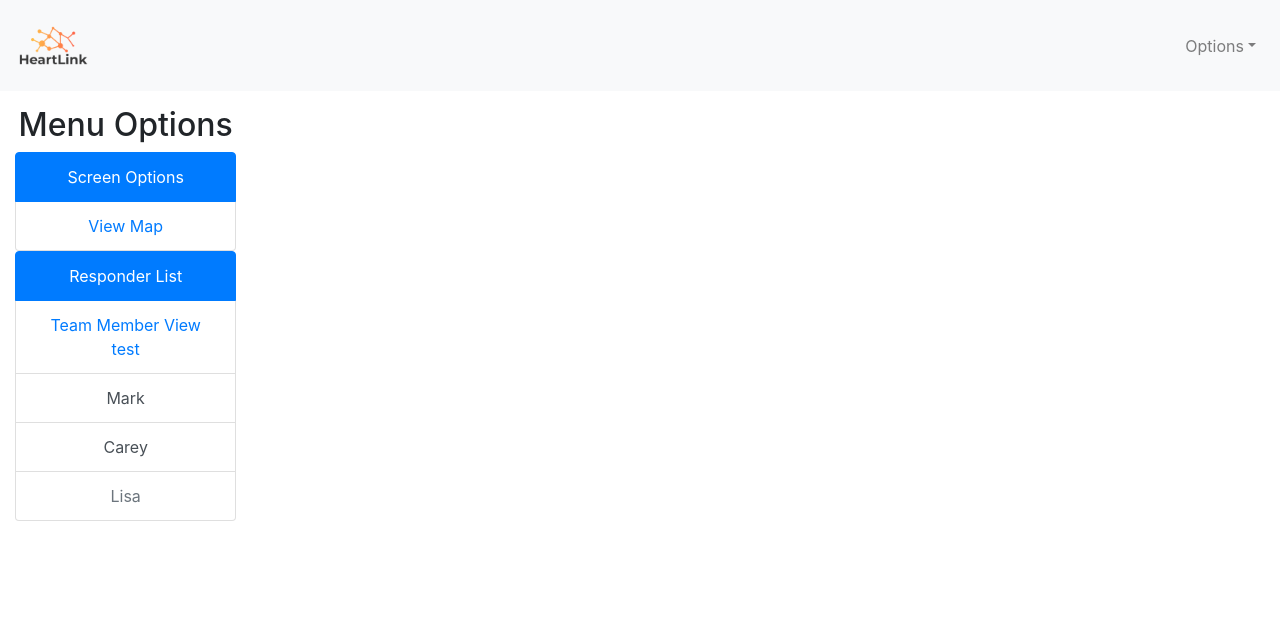
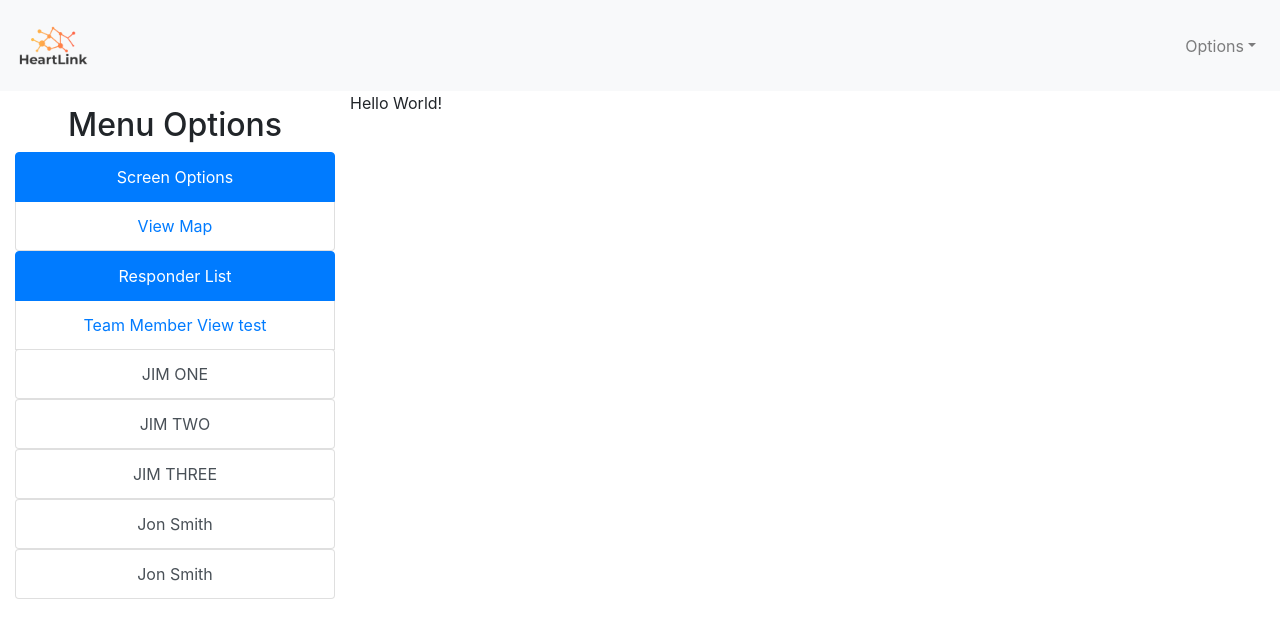
Before and after one commit to Cradical/monitor-app-client, a React (Create React App) app: page / in a window 1280 px wide. Shown: the top 638 px of the page. Built offline with nearby package versions, Linux system fonts and the light colour scheme; no server answers; what google-maps-react would draw is missing.

Commit message:
Added context provider and updated routes

```diff
--- a/src/App.js
+++ b/src/App.js
@@ -1,13 +1,16 @@
 import React, { useReducer, useEffect, useState } from "react";
-import { BrowserRouter as Router, Switch, Route, Link } from 'react-router-dom'
+import { BrowserRouter as Router, Switch, Route, Link } from "react-router-dom";
 import io from "socket.io-client";
 import _ from "lodash";
 
 import "./App.css";
 import NavBar from "./components/NavBar";
-import MenuBar from './components/MenuBard'
-import MainDisplay from './components/MainDisplay'
+import MenuBar from "./components/MenuBard";
+import MainDisplay from "./components/MainDisplay";
 import { __makeTemplateObject } from "tslib";
+
+import Home from "./components/Home";
+import TeamMemberView from "./components/TeamMemberView";
 
 const UPDATE_CREW = "UPDATE_CREW";
 const socket = io("http://localhost:5000");
@@ -15,6 +18,8 @@ const socket = io("http://localhost:5000");
 const initialState = {
   crew: {}
 };
+
+export const CrewContext = React.createContext("crew");
 
 const data = [
   '{"UID": 1, "TS": "2019-09-28 14:18:28.614", "HR": 80, "BP_D": 0, "BP_S": 0, "LAT": 0.0, "LON": 0.0, "A_SUP": 0, "ENV_TEMP": 0, "IN_TEMP": 0, "FNAME": "JIM", "LNAME": "ONE"}',
@@ -76,7 +81,7 @@ function App() {
       console.log("requesting crew update");
       const updateAction = { type: UPDATE_CREW, payload: data };
       dispatch(updateAction);
-    }, 5000);
+    }, 1000);
     return () => clearInterval(interval);
   }, []);
 
@@ -85,12 +90,20 @@ function App() {
       <div className='App'>
         <NavBar />
         <div className='main-container'>
-          <MenuBar />
-          <MainDisplay />
+          <CrewContext.Provider value={state.crew}>
+            <MenuBar crew={state.crew}/>
+            <Switch>
+              <Route exact path='/' component={Home} />
+              <Route
+                path='/member/:id'
+                component={TeamMemberView}
+              />
+            </Switch>
+          </CrewContext.Provider>
         </div>
       </div>
     </Router>
-  )
+  );
 }
 
-export default App
+export default App;
--- /dev/null
+++ b/src/components/Home/index.js
@@ -0,0 +1,5 @@
+import React from "react";
+
+export default function Home() {
+  return <div>Hello World!</div>;
+}
--- a/src/components/MenuBard/index.js
+++ b/src/components/MenuBard/index.js
@@ -1,12 +1,28 @@
-import React from 'react'
-import { ListGroup, ListGroupItem } from 'reactstrap'
-import { Link } from 'react-router-dom'
+import React from "react";
+import { NavLink } from "react-router-dom";
+import { ListGroup, ListGroupItem } from "reactstrap";
+import { Link } from "react-router-dom";
+import _ from "lodash";
 
-import './style.css'
+import "./style.css";
 
 export default class MenuBar extends React.Component {
   componentDidMount() {}
+
   render() {
+    const { crew } = this.props;
+
+    const crewMemberLinks = crew => (
+      <>
+        {_.map(crew, member => (
+          <NavLink key={member.uid} to={`/member/${member.uid}`}>
+            <ListGroupItem tag='button' action >
+              {`${member.fname} ${member.lname}`}
+            </ListGroupItem>
+          </NavLink>
+        ))}
+      </>
+    );
     return (
       <div className='responder-list'>
         <h2>Menu Options</h2>
@@ -25,17 +41,9 @@ export default class MenuBar extends React.Component {
           <ListGroupItem tag='button' action>
             <Link to='team-member-view'>Team Member View test</Link>
           </ListGroupItem>
-          <ListGroupItem tag='button' action>
-            Mark
-          </ListGroupItem>
-          <ListGroupItem tag='button' action>
-            Carey
-          </ListGroupItem>
-          <ListGroupItem disabled tag='button' action>
-            Lisa
-          </ListGroupItem>
+          {crewMemberLinks(crew)}
         </ListGroup>
       </div>
-    )
+    );
   }
 }
--- a/src/components/TeamMemberView/index.js
+++ b/src/components/TeamMemberView/index.js
@@ -1,53 +1,41 @@
-import React from 'react'
-import { Button, Progress, Toast, ToastBody, ToastHeader } from 'reactstrap'
-import { Line } from 'react-chartjs-2'
+import React, { useState } from "react";
+import { Button, Progress, Toast, ToastBody, ToastHeader } from "reactstrap";
+import { Line } from "react-chartjs-2";
 
-import './style.css'
-import EvacModal from '../EvacModal/index'
+import "./style.css";
+import EvacModal from "../EvacModal/index";
+
+import { CrewContext } from "../../App";
 
 const data = {
-  labels: ['9:00:00am', '9:00:15am', '9:00:30am', '9:00:45am', '9:01:00am'],
+  labels: ["9:00:00am", "9:00:15am", "9:00:30am", "9:00:45am", "9:01:00am"],
   datasets: [
     {
-      label: 'Heart Rate',
-      borderColor: 'rgb(255, 99, 132)',
+      label: "Heart Rate",
+      borderColor: "rgb(255, 99, 132)",
       data: [76, 89, 95, 99, 102],
-      fill: false,
-    },
-  ],
+      fill: false
     }
+  ]
+};
 
 const Chart = props => {
   return (
     <div className='chart-container'>
       <Line data={data} />
     </div>
-  )
-}
+  );
+};
 
-const image = require('../../assets/placeholder-profile_3.png')
+const image = require("../../assets/placeholder-profile_3.png");
 
-export default class TeamMemberView extends React.Component {
-  constructor(props) {
-    super(props)
-    this.state = {
-      modal: false,
-    }
-
-    this.toggle = this.toggle.bind(this)
-  }
-
-  toggle() {
-    console.log('toggle modal')
-    this.setState(prevState => ({
-      modal: !prevState.modal,
-    }))
-  }
-
-  render() {
-    console.log('modal state: ', this.state.modal)
+export default function TeamMemberView() {
+  const [modal, setModal] = useState(false);
   return (
     <div className='team-member-container'>
+      <CrewContext.Consumer>
+        {context => (
+          <>
             <h2 className='title'>Team Member Details</h2>
             <div className='details-container'>
               <div className='profile-details'>
@@ -72,7 +60,9 @@ export default class TeamMemberView extends React.Component {
                   </div>
                   <div className='vital blood-pressure'>
                     <Toast>
-                  <ToastHeader icon='warning'>⭕️ Blood Pressure</ToastHeader>
+                      <ToastHeader icon='warning'>
+                        ⭕️ Blood Pressure
+                      </ToastHeader>
                       <ToastBody>
                         90/130 <strong>sol/dia</strong>
                         <Progress striped color='warning' value={75} />
@@ -103,11 +93,19 @@ export default class TeamMemberView extends React.Component {
                 </div>
               </div>
             </div>
-        <Button color='danger' size='lg' block onClick={this.toggle}>
+            <Button
+              color='danger'
+              size='lg'
+              block
+              onClick={() => setModal(true)}
+            >
               <strong>Evacuate Team Member</strong>
             </Button>
-        <EvacModal isOpen={this.state.modal} toggle={this.toggle} />
+            {console.log(modal)}
+            <EvacModal isOpen={modal} toggle={() => setModal(false)} />
+          </>
+        )}
+      </CrewContext.Consumer>
     </div>
-    )
+  );
 }
-}
```
Lines whose indentation alone changed are shown as unchanged.
